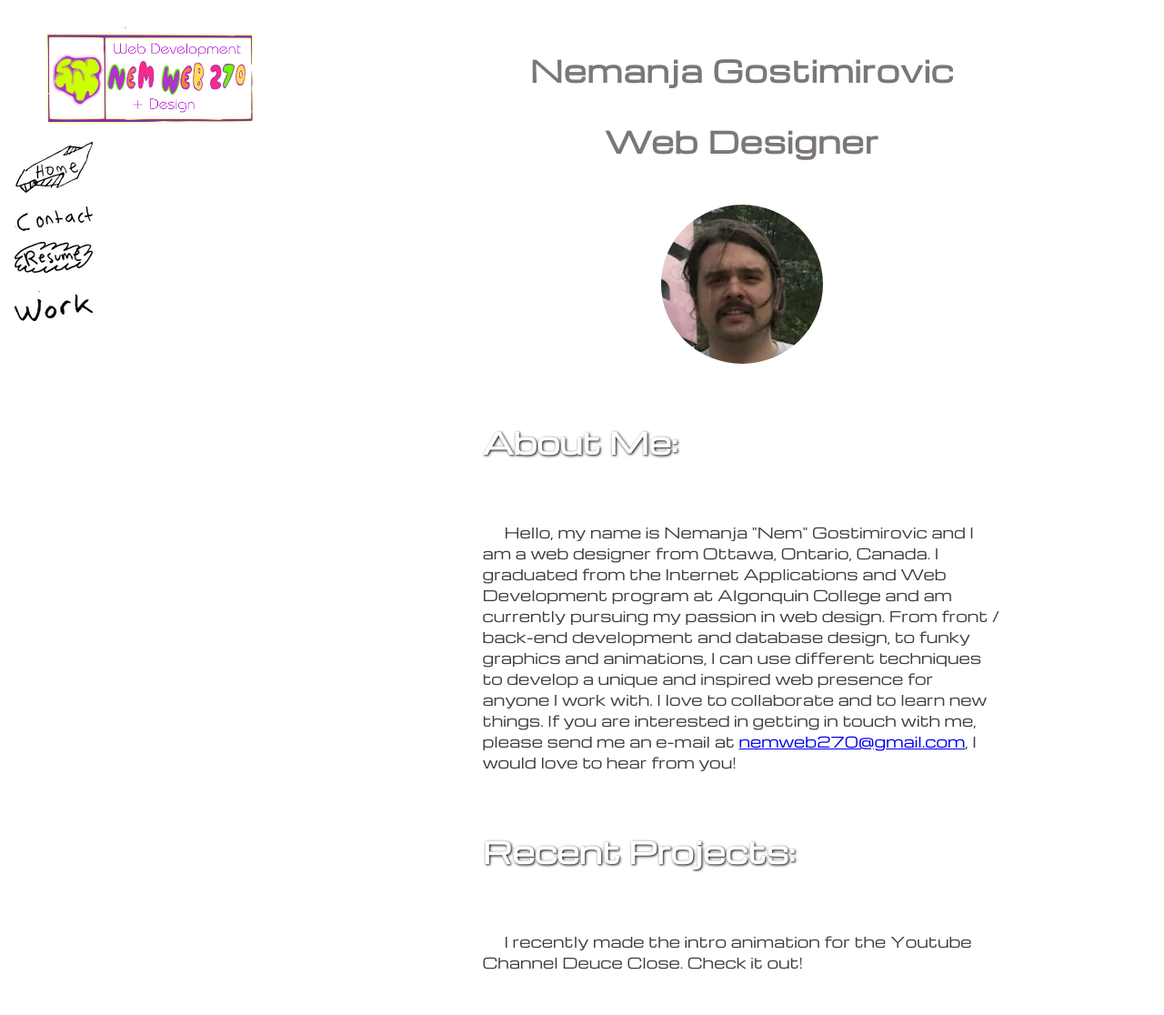
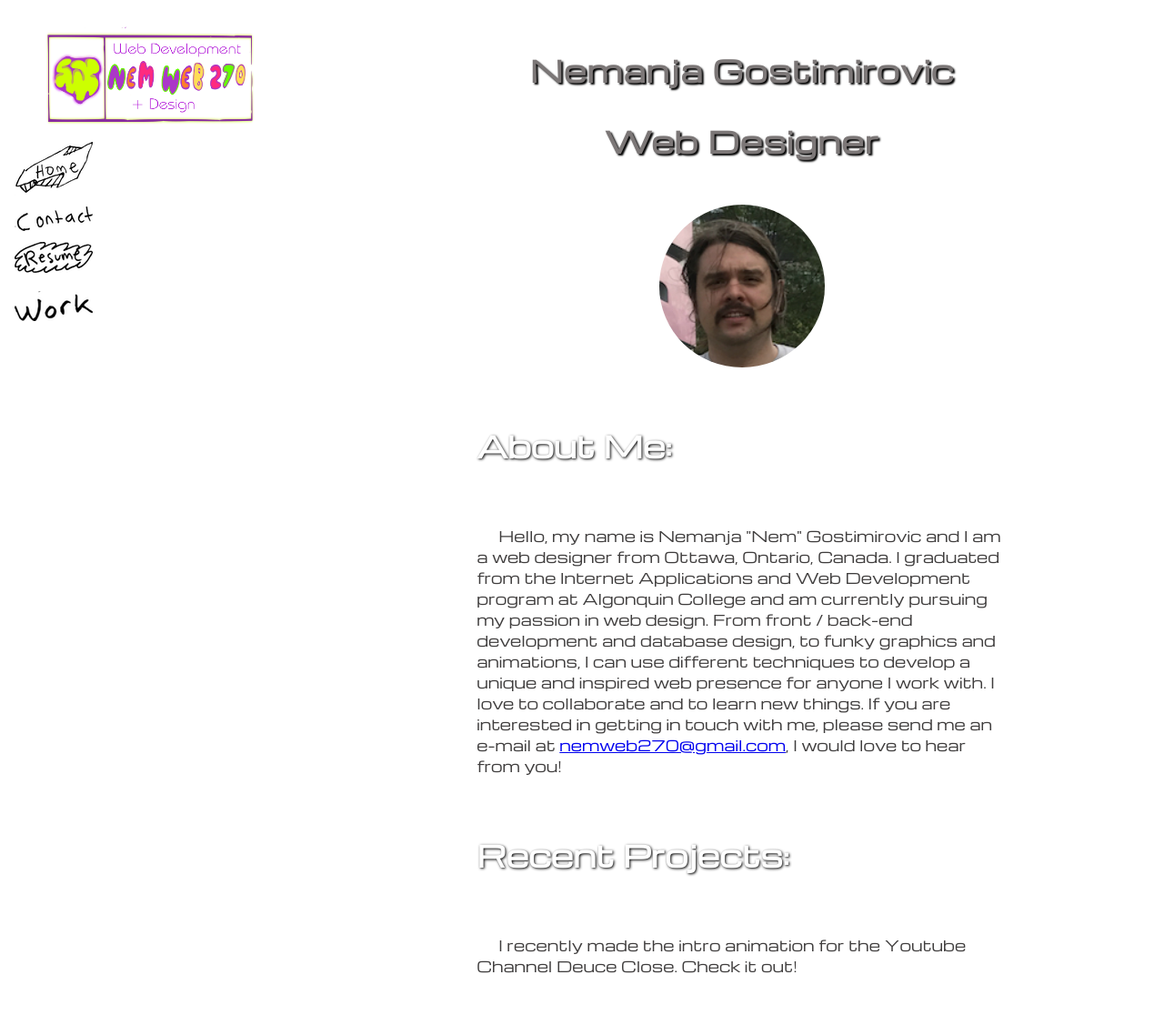
Before and after one commit to nemweb270/nemweb270.github.io, a PHP site: page /index.html in a window 1280 px wide. Shown: the top 1116 px of the page at 91% size. Run offline with PHP 8.4, Linux system fonts and the light colour scheme.

Commit message:
Update portfoliostyle.css

```diff
--- a/portfoliostyle.css
+++ b/portfoliostyle.css
@@ -2,7 +2,7 @@
 body {
   margin-left: 360px; /* Same as the width of the sidenav */
 
-    padding: 0px 10px;
+
   background: white;
   color: white;
 }
@@ -18,7 +18,7 @@ h3 {
   font-size: 200%;
   font-family: 'Michroma', sans-serif;
   letter-spacing: 1px;
-  text-shadow: 2px 2px 2px #ffffff;
+  text-shadow: 2px 2px 2px black;
   color: #7c7777;
 }
 
```
